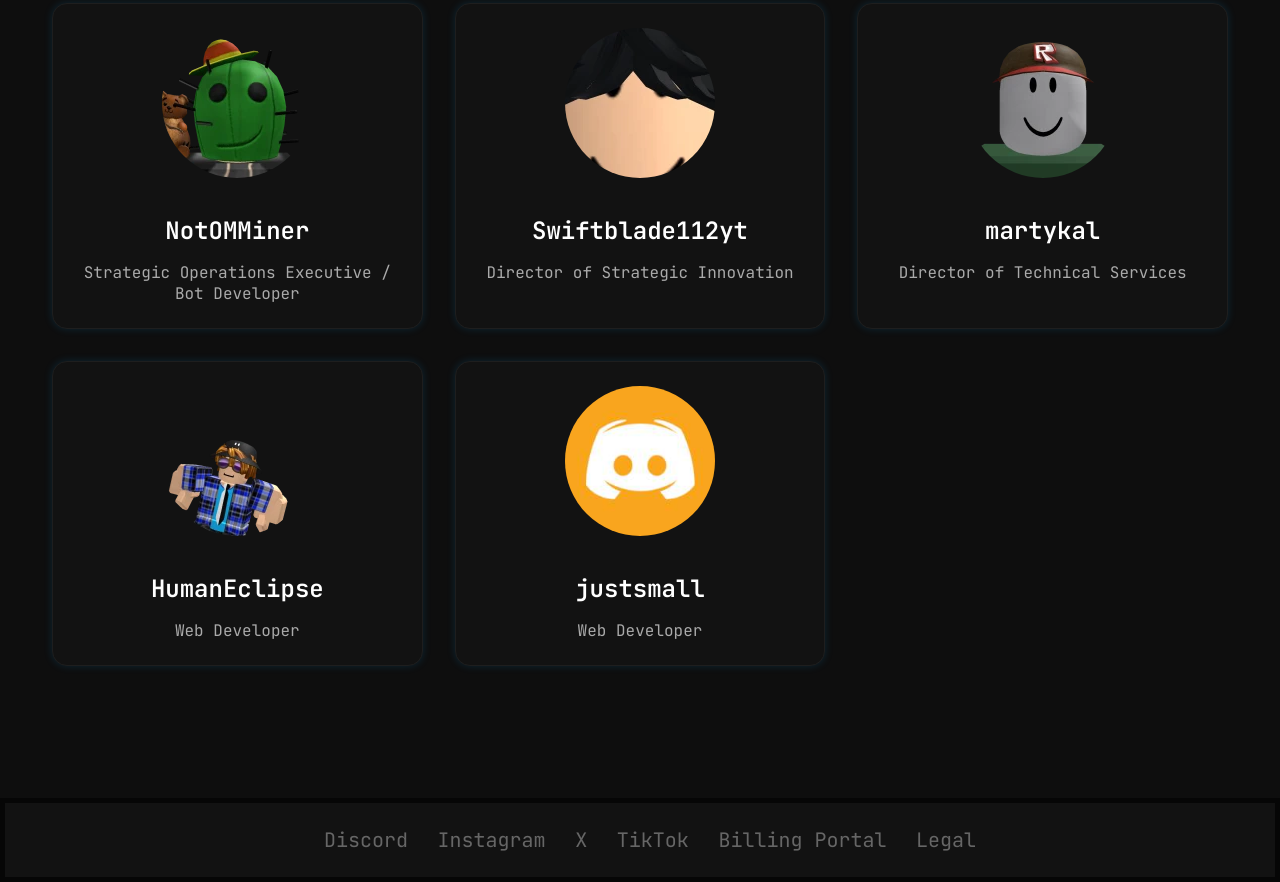
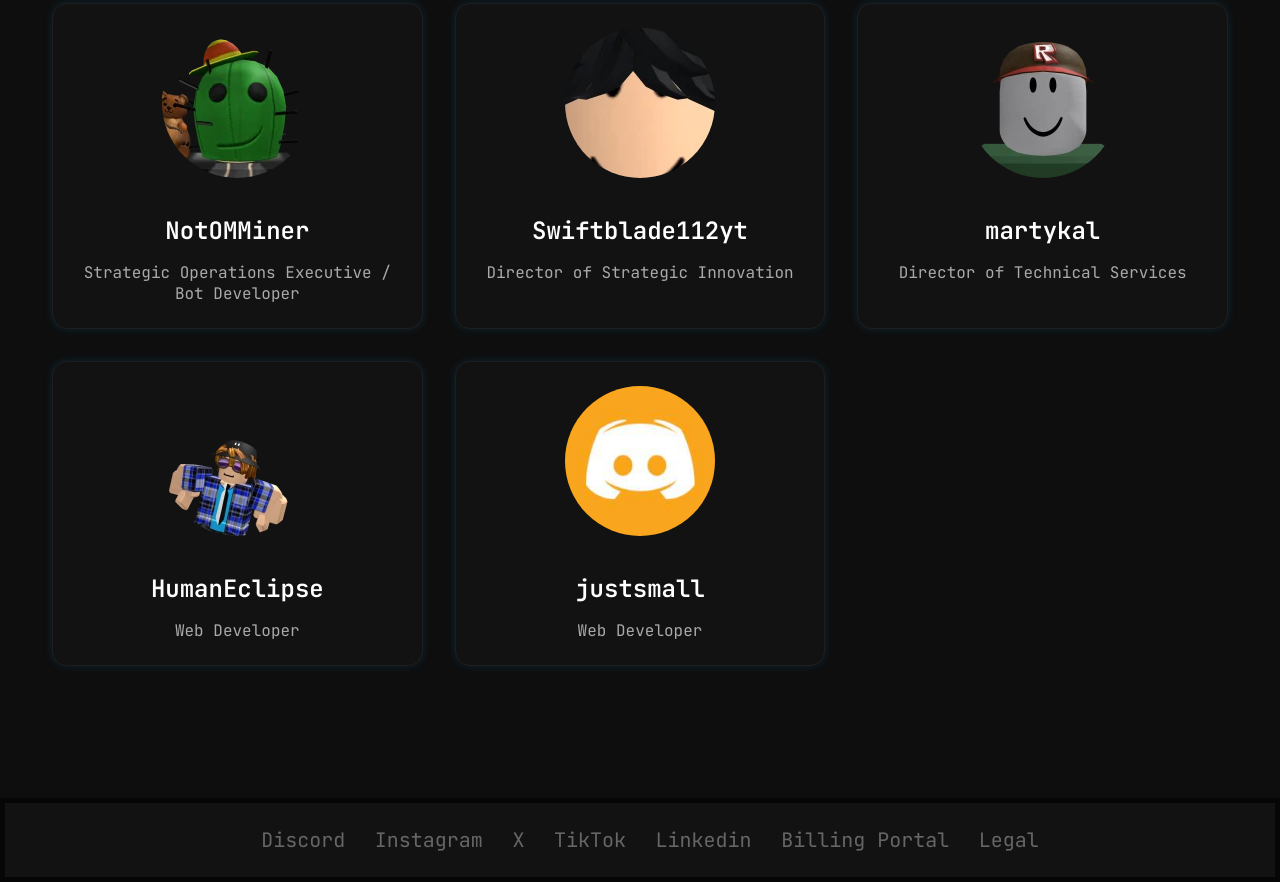
Before and after one commit to oliverreaney/oliverreaney.github.io, a plain HTML site: page careers/index.html in a window 1280 px wide. Shown: the part 1738-2620 px from the top of the page. Drawn offline with Linux system fonts and the light colour scheme.

Commit message:
Update index.html

```diff
--- a/careers/index.html
+++ b/careers/index.html
@@ -4,6 +4,8 @@
     <meta charset="UTF-8" />
     <meta name="viewport" content="width=device-width, initial-scale=1.0"/>
     <title>nexi</title>
+
+    <link rel="icon" type="image/x-icon" href="/favicon.png">
 
     <link rel="preconnect" href="https://fonts.googleapis.com">
     <link rel="preconnect" href="https://fonts.gstatic.com" crossorigin>
@@ -126,6 +128,7 @@
                     <li><a href="https://www.instagram.com/nexibotuk">Instagram</a></li>
                     <li><a href="https://x.com/nexibotuk">X</a></li>
                     <li><a href="https://www.tiktok.com/@nexibotuk">TikTok</a></li>
+                    <li><a href="https://www.linkedin.com/company/nexibot">Linkedin</a></li>
                     <li><a href="https://billing.stripe.com/p/login/14keYK0nd3sk2SA144">Billing Portal</a></li>
                     <li><a href="/legal/">Legal</a></li>
                 </ul>
```
